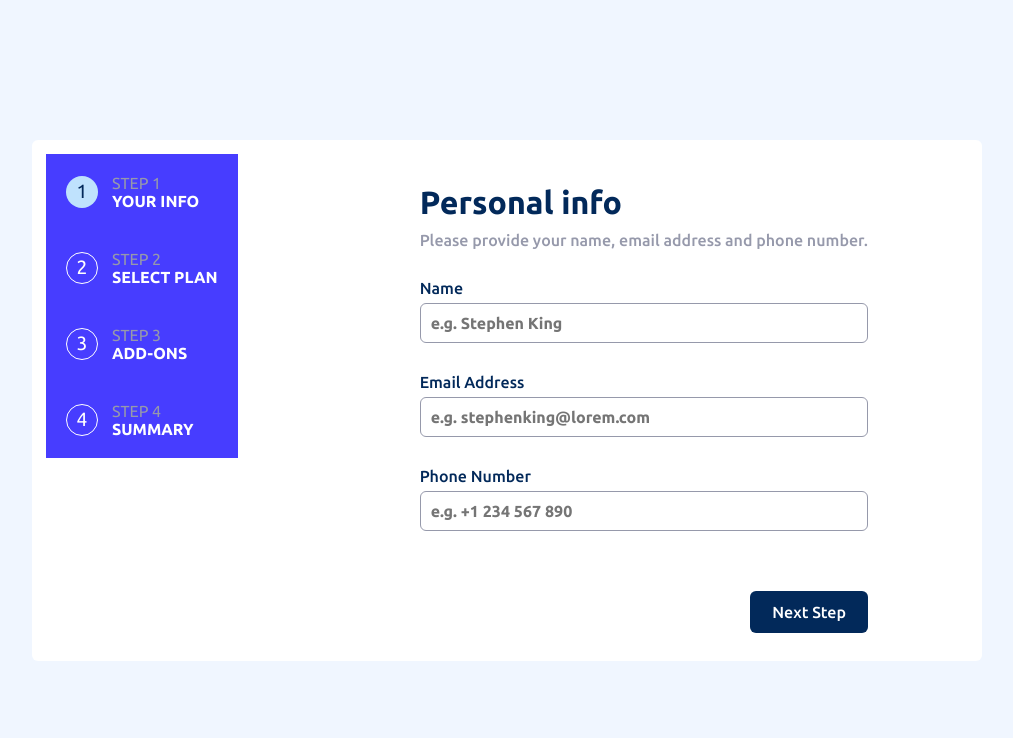
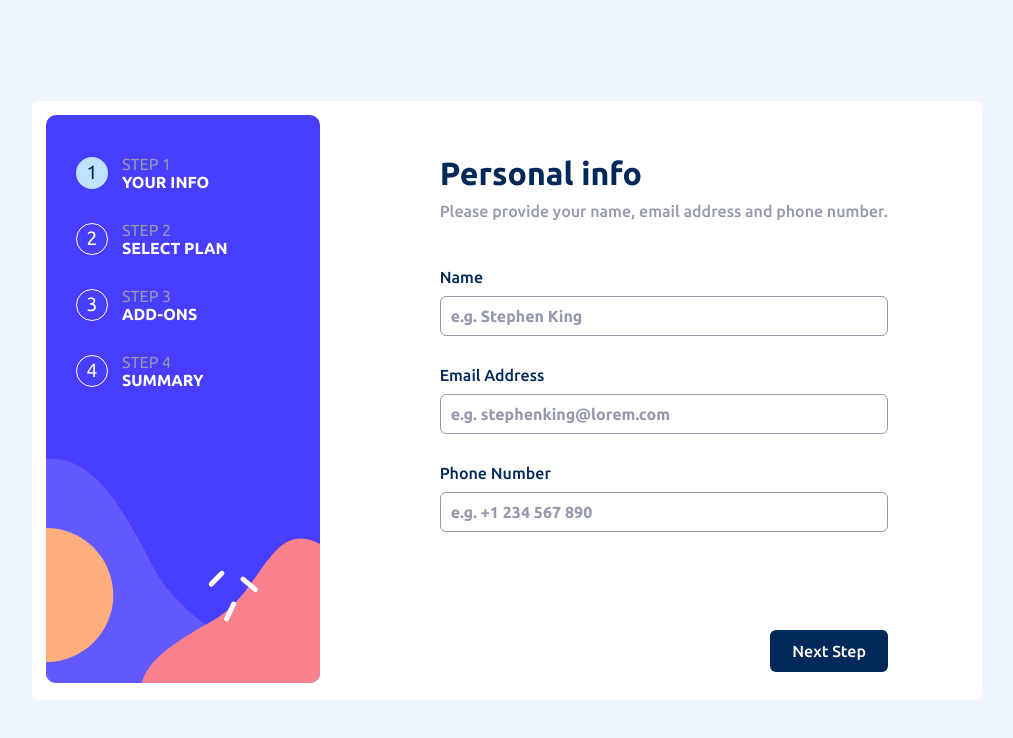
Before and after one commit to tymino/frontendmentor_multi-step-form, a Vue app: page / in a window 1280 px wide. Shown: the top 738 px of the page, without its empty margins (133-1146 px from the left). Built offline with nearby package versions, Linux system fonts and the light colour scheme.

Commit message:
fix style page 1

```diff
--- a/src/App.vue
+++ b/src/App.vue
@@ -1,8 +1,20 @@
 <template>
   <div class="wrapper">
     <div class="content">
-      <div class="content__step">
-        <Step v-for="step in steps" :key="step.id" :data="step" />
+      <div class="content__aside">
+        <img
+          class="content__aside-background"
+          src="./assets/images/bg-sidebar-desktop.svg"
+          alt=""
+        />
+        <div class="content__aside-steps">
+          <Step
+            class="content__aside-steps-item"
+            v-for="step in steps"
+            :key="step.id"
+            :data="step"
+          />
+        </div>
       </div>
 
       <BlockInputs class="content__block" />
@@ -78,8 +90,21 @@ export default {
   background: var(--color-white);
   border-radius: var(--border-radius);
 
-  &__step {
-    margin-right: 10px;
+  &__aside {
+    position: relative;
+
+    // &-background {
+    // }
+
+    &-steps {
+      position: absolute;
+      top: 40px;
+      left: 30px;
+
+      &-item {
+        margin-bottom: 30px;
+      }
+    }
   }
 
   &__block {
--- a/src/components/BlockYourInfo.vue
+++ b/src/components/BlockYourInfo.vue
@@ -2,9 +2,9 @@
   <div class="container">
     <Title class="container__title" :data="header"></Title>
 
-    <div class="container__inputs">
+    <div class="container__form">
       <Input
-        class="container__inputs-item"
+        class="container__form-item"
         v-for="data in inputs"
         :key="data.id"
         :data="data"
@@ -52,14 +52,17 @@ export default {
 
 <style lang="scss" scoped>
 .container {
-  padding: 0 100px;
+  display: flex;
+  flex-direction: column;
+  justify-content: space-between;
+  padding-right: 80px;
 
   &__title {
-    margin: 30px 0px;
+    margin: 40px 0px;
   }
 
-  &__inputs {
-    &-item:not(:last-child) {
+  &__form {
+    &-item {
       margin-bottom: 30px;
     }
   }
--- a/src/components/UI/Input.vue
+++ b/src/components/UI/Input.vue
@@ -43,13 +43,15 @@ export default {
   &__describe {
     display: flex;
     justify-content: space-between;
-    margin-bottom: 6px;
+    margin-bottom: 10px;
   }
+
   &__name {
     color: var(--color-marine-blue);
     font-weight: var(--font-medium);
     text-transform: capitalize;
   }
+
   &__error {
     color: var(--color-strawberry-red);
   }
@@ -65,6 +67,10 @@ export default {
     font-weight: var(--font-bold);
     outline: none;
 
+    &::placeholder {
+      color: var(--color-cool-gray);
+    }
+
     &--error {
       border: 1px solid var(--color-strawberry-red);
     }
--- a/src/components/UI/Step.vue
+++ b/src/components/UI/Step.vue
@@ -29,8 +29,6 @@ export default {
 .step {
   display: flex;
   align-items: center;
-  padding: 20px;
-  background: var(--color-purplish-blue);
   transition: all 0.8s ease;
 
   &__number {
```
